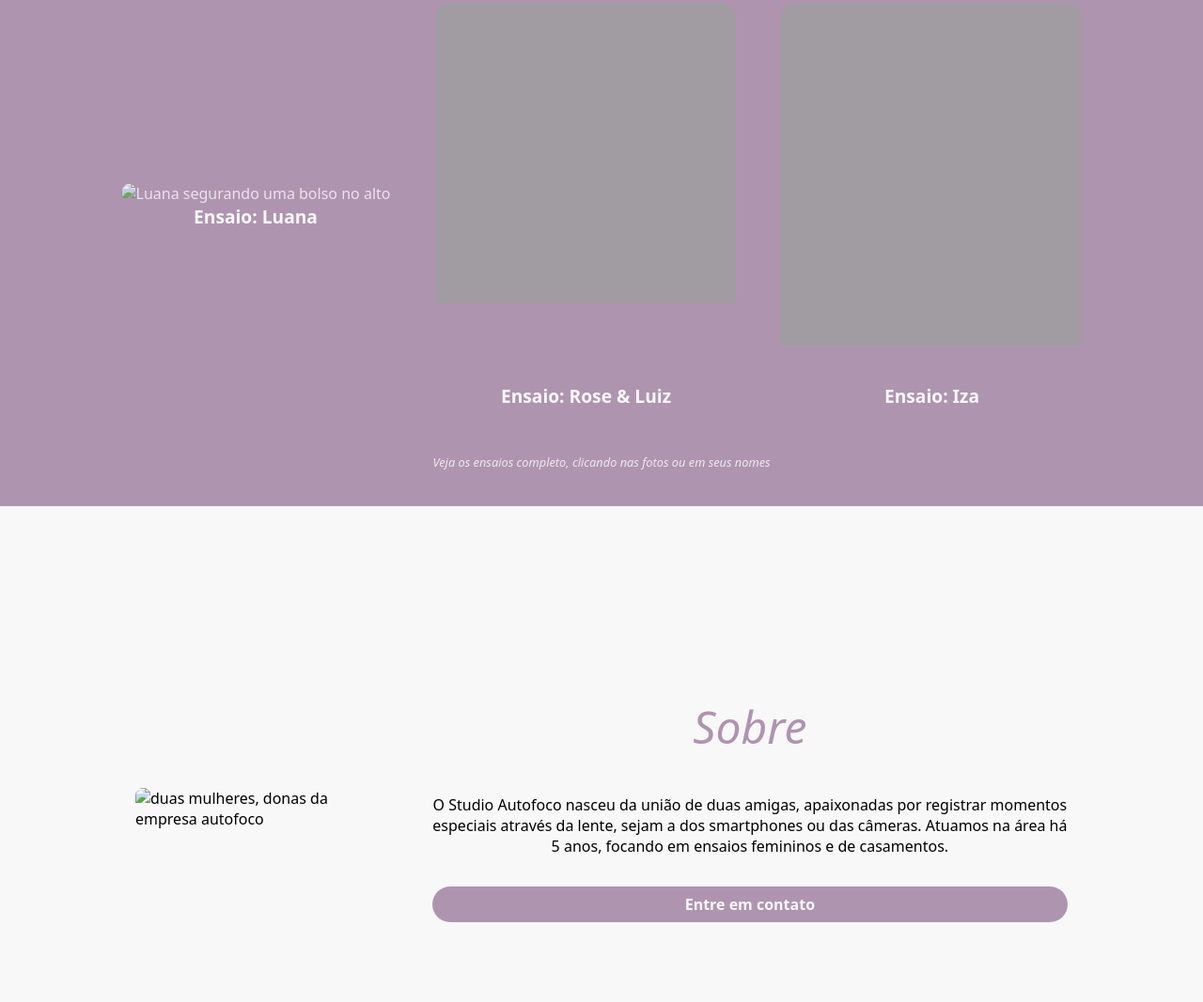
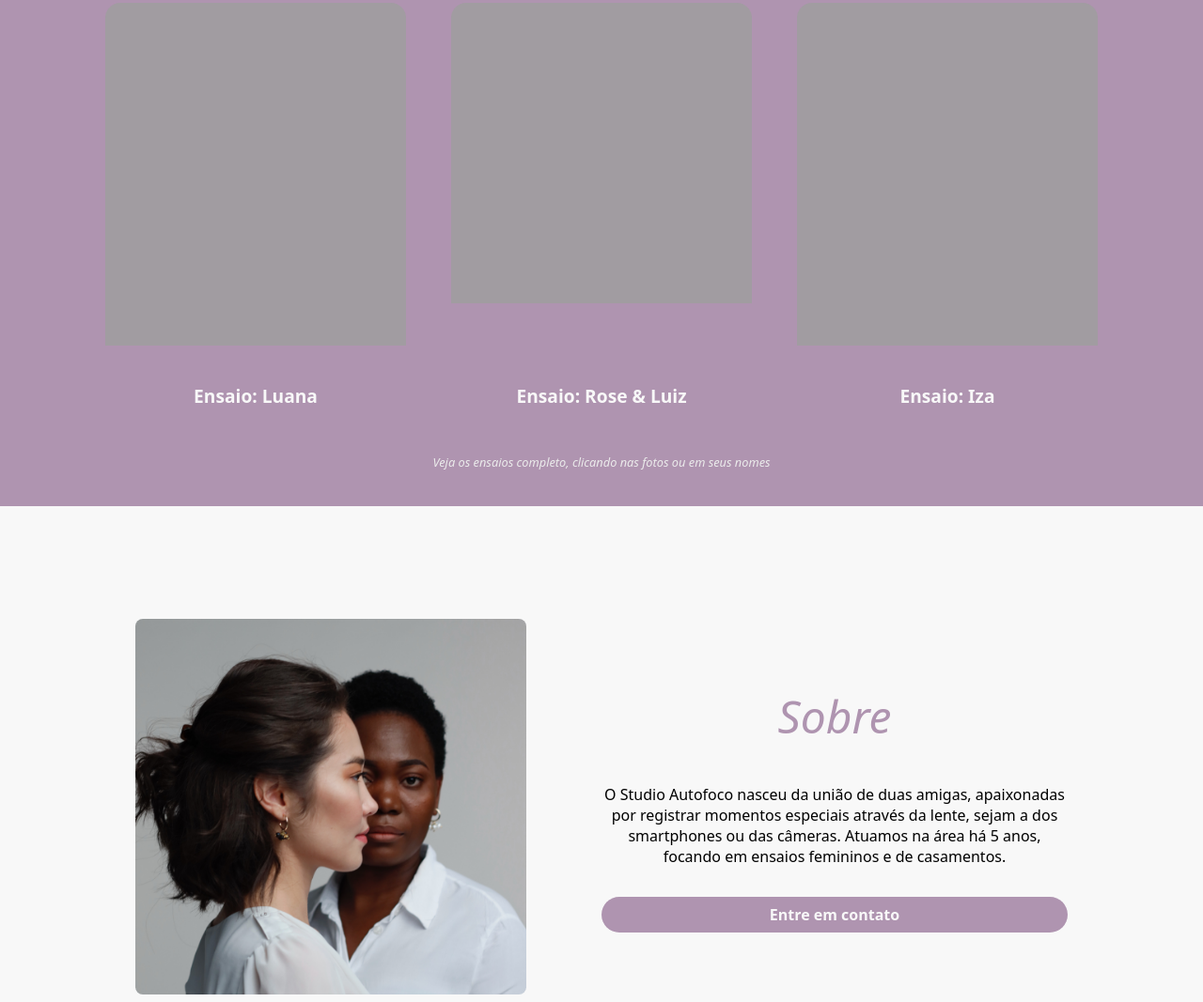
Before and after one commit to yasmincgomes/autofoco-descodificadas, a plain HTML site: page index.html in a window 1280 px wide. Shown: the part 981-2048 px from the top of the page at 94% size. Drawn offline with Linux system fonts and the light colour scheme; the site is published under a folder, as on GitHub Pages, so addresses that start at the root find nothing.

Commit message:
061123.3

```diff
--- a/index.html
+++ b/index.html
@@ -48,7 +48,7 @@
             <div class="portfolio-cards">
                 <a href="portfolio_luana.html">
                     <div class="card">
-                        <img src="../img/luana/pexels-joshua-mcknight-3290242.jpg" alt="Luana segurando uma bolso no alto">
+                        <img src="img/luana/pexels-joshua-mcknight-3290242.jpg" alt="Luana segurando uma bolso no alto">
                         <h2>Ensaio: Luana</h2>
                     </div>
                 </a>
@@ -74,7 +74,7 @@
 
         <section class="sobre">
             <div class="sobre-img">
-                <img src="/img/pexels-anastasia-krylova-4225085.jpg" alt="duas mulheres, donas da empresa autofoco">
+                <img src="img/pexels-anastasia-krylova-4225085.jpg" alt="duas mulheres, donas da empresa autofoco">
             </div>
 
             <div class="texto-sobre">
```
